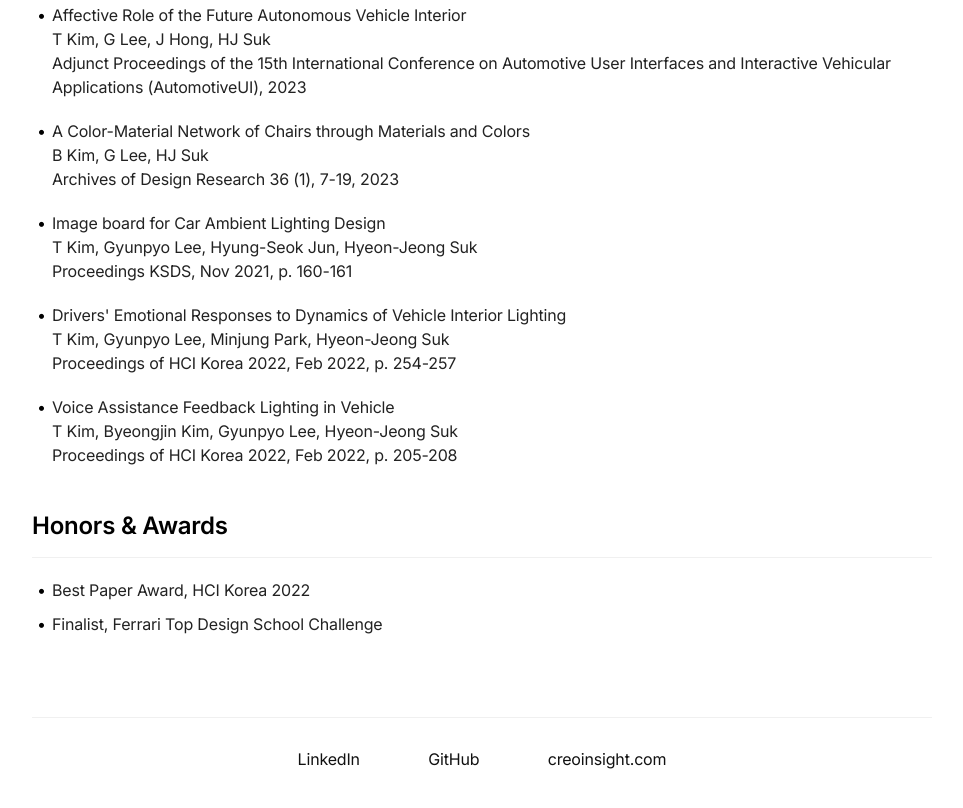
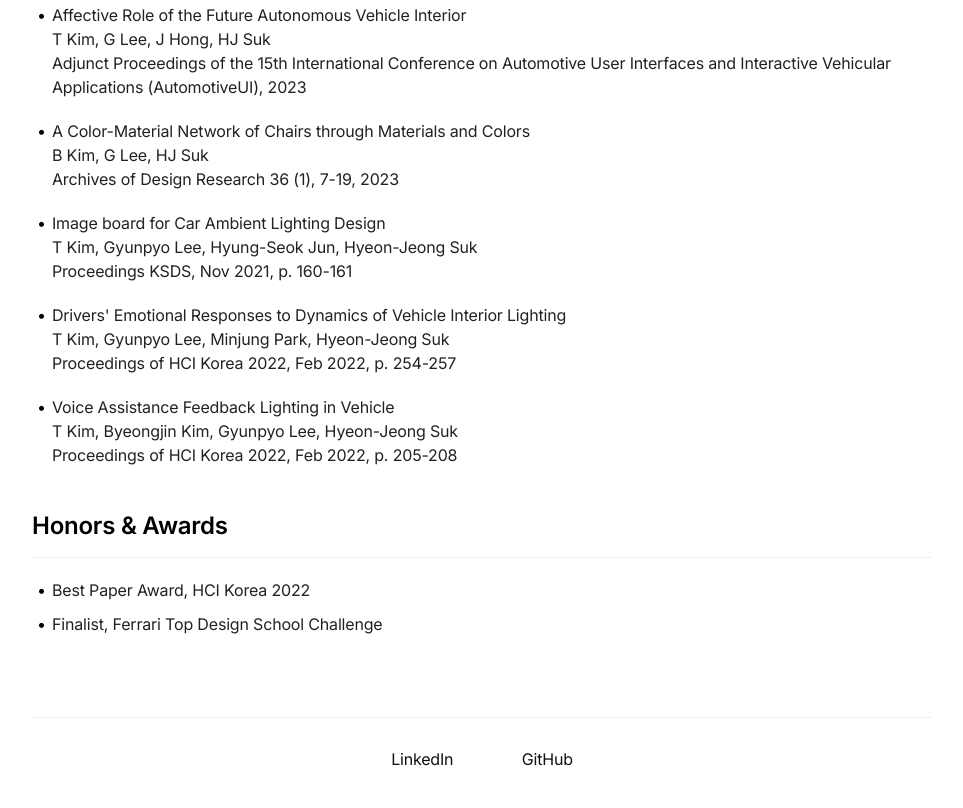
Before and after one commit to glee2dev/gplee-resume, a website built with Vite: page index.html in a window 1280 px wide. Shown: the part 5226-6034 px from the top of the page, without its empty margins (158-1121 px from the left). Built offline with nearby package versions, Linux system fonts and the light colour scheme.

Commit message:
Update index.html

```diff
--- a/index.html
+++ b/index.html
@@ -467,7 +467,7 @@
         <a href="https://linkedin.com/in/gple2/" target="_blank">LinkedIn</a>
         <a href="https://github.com/glee2dev" target="_blank">GitHub</a>
         <!-- FIX #2: Added creoinsight.com to footer -->
-        <a href="https://creoinsight.com" target="_blank">creoinsight.com</a>
+        <!-- <a href="https://creoinsight.com" target="_blank">creoinsight.com</a> -->
       </div>
     </footer>
   </div>
```
